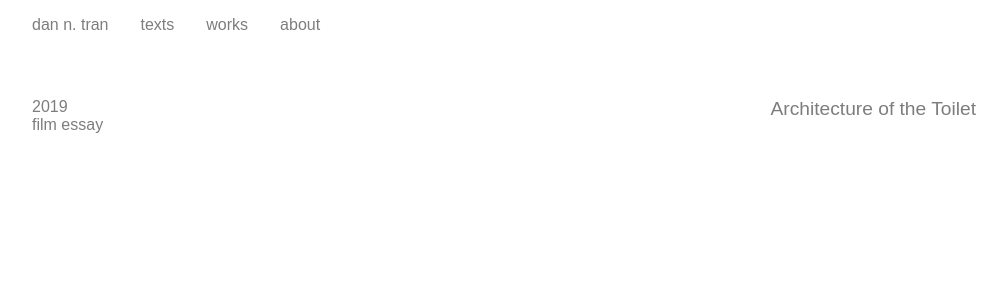
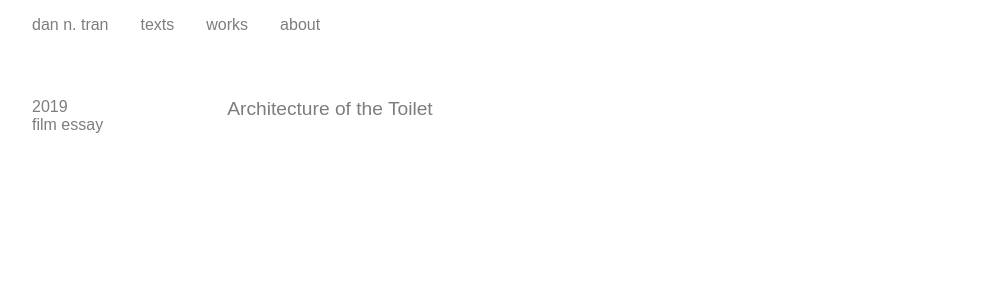
Before and after one commit to picasdan9/studio-website, a Next.js app: page /texts/architecture-of-the-toilet in a window 1280 px wide. Shown: the top 300 px of the page, without its empty margins (136-1143 px from the left). Built offline with nearby package versions, Linux system fonts and the light colour scheme.

Commit message:
Update texts

```diff
--- a/components/TextMarkdown/TextMarkdown.tsx
+++ b/components/TextMarkdown/TextMarkdown.tsx
@@ -1,5 +1,6 @@
 import React from 'react';
 import ReactMarkdown from 'react-markdown';
+
 import TextMarkdownStyles from './TextMarkdownStyles.module.css';
 
 const TextPostMarkdown: React.FC<{ slug: string; markdown: string }> = ({
@@ -7,21 +8,23 @@ const TextPostMarkdown: React.FC<{ slug: string; markdown: string }> = ({
   markdown,
 }) => (
   <ReactMarkdown
-    children={markdown}
     components={{
-      img: ({ src, alt }) => (
-        <figure>
+      img({ src, alt }) {
+        return (
+          <figure className={TextMarkdownStyles['figure']}>
             <img
               src={`/texts/${slug}/${src}` || ''}
               className={TextMarkdownStyles['img']}
+              alt={`An image for ${slug}$`}
             />
             <figcaption>{alt}</figcaption>
           </figure>
-      ),
-      h1: 'h2',
-      h2: 'h3',
+        );
+      },
     }}
-  />
+  >
+    {markdown}
+  </ReactMarkdown>
 );
 
 export default TextPostMarkdown;
--- a/components/TextMarkdown/TextMarkdownStyles.module.css
+++ b/components/TextMarkdown/TextMarkdownStyles.module.css
@@ -1,3 +1,10 @@
 .img {
   width: min(30em, 100%);
+  padding: 1rem;
 }
+
+.figure {
+  display: flex;
+  flex-direction: column;
+  align-items: center;
+}
--- a/lib/api.ts
+++ b/lib/api.ts
@@ -59,7 +59,7 @@ function retrievePostBySlug(cat: string, slug: string): Post {
   };
 
   if (data.url) post.metadata.url = data.url;
-
+  if (data.note) post.metadata.note = data.note;
   if (data.externalSiteName)
     post.metadata.externalSiteName = data.externalSiteName;
 
--- a/lib/models.ts
+++ b/lib/models.ts
@@ -22,6 +22,7 @@ export interface Metadata {
   type: string;
   url?: string;
   externalSiteName?: string;
+  note?: string;
   coverImage?: string;
   imgUrlList?: string[];
 }
--- a/pages/texts/[slug].tsx
+++ b/pages/texts/[slug].tsx
@@ -4,6 +4,7 @@ import { getPostBySlug, getPostSlugs } from 'lib/api';
 import { Post } from 'lib/models';
 import { Params } from 'next/dist/next-server/server/router';
 import React from 'react';
+
 import textsStyles from './textsStyles.module.css';
 
 const TextPostPage: React.FC<Post> = ({ metadata, markdownBody }) => (
@@ -12,6 +13,7 @@ const TextPostPage: React.FC<Post> = ({ metadata, markdownBody }) => (
       <div className={textsStyles['text-metadata']}>
         <div>{metadata.year}</div>
         <div>{metadata.type}</div>
+        <div className={textsStyles['text-note']}>{metadata.note}</div>
       </div>
       <div className={textsStyles['text-content']}>
         <h1>{metadata.title}</h1>
--- a/pages/texts/textsStyles.module.css
+++ b/pages/texts/textsStyles.module.css
@@ -1,14 +1,36 @@
 .text-post {
-  display: flex;
-  margin-top: 1em;
-  flex-wrap: wrap;
-}
-
-.text-content {
-  max-width: 680px;
-  margin: 0 0 0 auto;
+  margin-top: 1rem;
+  display: grid;
+  gap: 2rem;
 }
 
 .text-metadata {
   font-family: Arial, Helvetica, sans-serif;
 }
+
+.text-note {
+  padding-top: 1rem;
+  font-size: small;
+}
+
+@media (max-width: 575px) {
+  .text-note {
+    display: none;
+  }
+}
+
+@media (min-width: 576px) {
+  .text-post {
+    display: grid;
+    grid-template-columns: repeat(10, 1fr);
+  }
+
+  .text-content {
+    grid-column: span 8;
+  }
+
+  .text-metadata {
+    font-family: Arial, Helvetica, sans-serif;
+    grid-column: span 2;
+  }
+}
```
Also changed, not shown: _texts/hcibs-subjectivities-surveillance.md (+6 -5 lines), _texts/reading-list-home.md (deleted, +0 -18 lines). Lines whose indentation alone changed are shown as unchanged.
